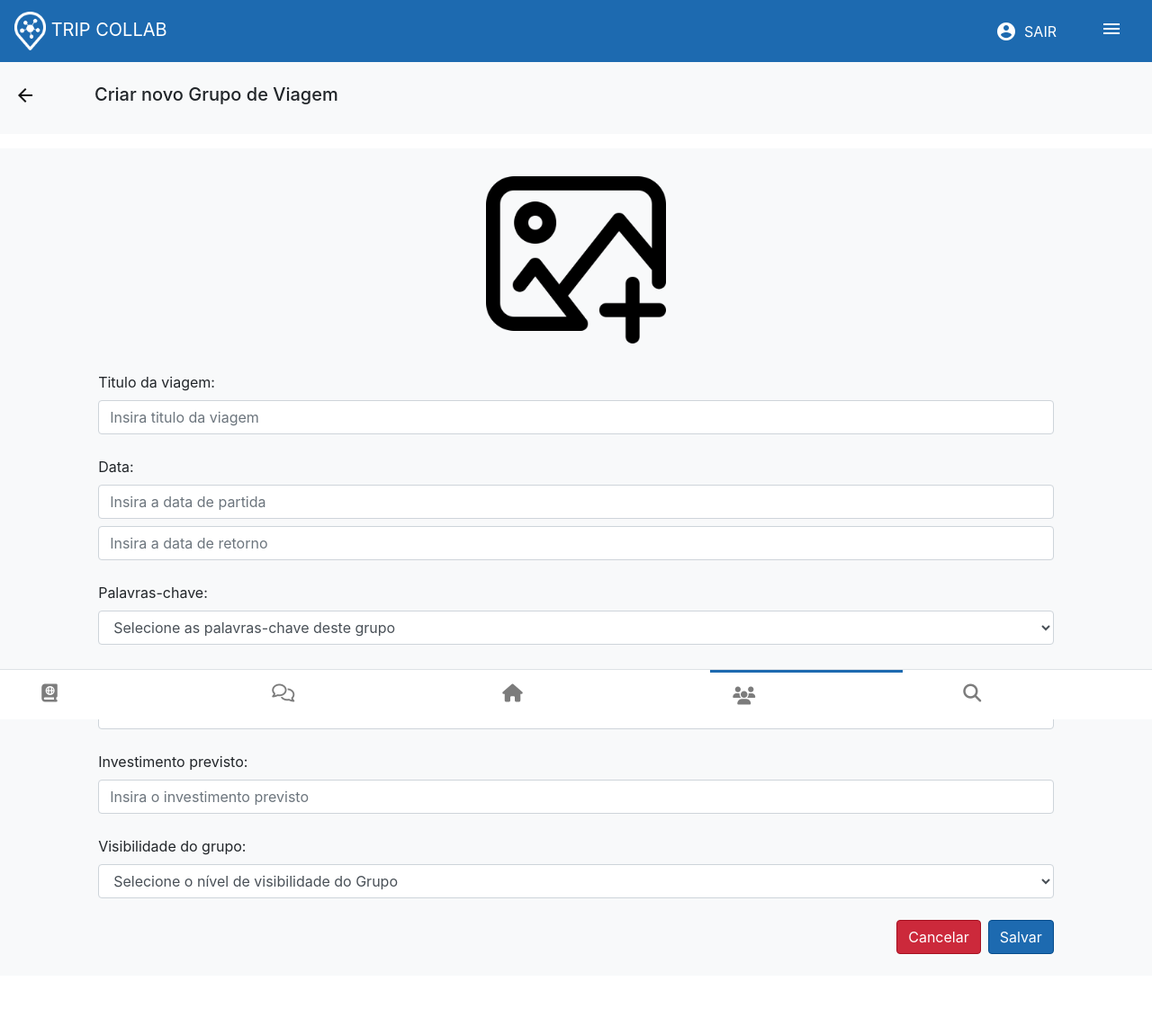
After one commit to aliinerocha/old_tripcollab, a PHP site: page /aba_criarGrupoDeViagem.html in a window 1280 px wide. The commit adds this page. Shown: the whole page at 90% size. Run offline with PHP 8.4, Linux system fonts and the light colour scheme; some libraries are stand-ins or nearby versions.

Commit message:
adicionando páginas relacionadas aos grupos de viagem

```diff
--- /dev/null
+++ b/aba_criarGrupoDeViagem.html
@@ -0,0 +1,113 @@
+<!DOCTYPE html>
+<html lang="pt-br">
+
+<head>
+    <meta charset="UTF-8">
+    <meta name="viewport" content="width=device-width, initial-scale=1.0">
+    <meta http-equiv="X-UA-Compatible" content="ie=edge">
+    <title>Novo Grupo de Viagem</title>
+    <link rel="icon" href="./img/icone_logo.png">
+    <!-- Bootstrap -->
+    <link rel="stylesheet" href="https://stackpath.bootstrapcdn.com/bootstrap/4.3.1/css/bootstrap.min.css"
+        integrity="sha384-ggOyR0iXCbMQv3Xipma34MD+dH/1fQ784/j6cY/iJTQUOhcWr7x9JvoRxT2MZw1T" crossorigin="anonymous">
+    <!-- Material icons -->
+    <link href="https://fonts.googleapis.com/icon?family=Material+Icons" rel="stylesheet">
+    <!-- Fontaweasome -->
+      <script src="https://kit.fontawesome.com/e369e6f381.js" crossorigin="anonymous"></script>
+    <!-- Bootstrap -->
+    <script defer src="https://code.jquery.com/jquery-3.3.1.slim.min.js"
+        integrity="sha384-q8i/X+965DzO0rT7abK41JStQIAqVgRVzpbzo5smXKp4YfRvH+8abtTE1Pi6jizo"
+        crossorigin="anonymous"></script>
+    <script defer src="https://cdnjs.cloudflare.com/ajax/libs/popper.js/1.14.7/umd/popper.min.js"
+        integrity="sha384-UO2eT0CpHqdSJQ6hJty5KVphtPhzWj9WO1clHTMGa3JDZwrnQq4sF86dIHNDz0W1"
+        crossorigin="anonymous"></script>
+    <script defer src="https://stackpath.bootstrapcdn.com/bootstrap/4.3.1/js/bootstrap.min.js"
+        integrity="sha384-JjSmVgyd0p3pXB1rRibZUAYoIIy6OrQ6VrjIEaFf/nJGzIxFDsf4x0xIM+B07jRM"
+        crossorigin="anonymous"></script>
+    <!-- meu css -->
+    <link rel="stylesheet" href="./css/styles.css">
+</head>
+<body>
+        <!-- NAV SUPERIOR -->
+        <nav class="navbar sticky-top">
+                <a class="navbar-brand" href="aba_home.html"><img src="./img/logo branco.png" alt="logo Trip Collab"> TRIP COLLAB</a>
+                <div class=" d-flex justify-content-end align-items-center">
+                    <a class="nav-link d-flex align-items-center" href="#"><i
+                            class="material-icons mr-2">account_circle</i><span class="mr-5">SAIR</span></a>
+                    <a class="btn iconeNav mr-3 p-0" href="aba_menu.html"><i class="material-icons">menu</i></a>
+                </div>
+        </nav>
+
+        <!-- NAV ABA-->
+        <div class="bg-light pt-4 pb-4 mb-3">
+            <div class="d-flex ml-3 align-items-center">
+                <a class="link" href="aba_comunidade.html"><i class="material-icons">arrow_back</i></a>
+                <div class="container">
+                    <h5>Criar novo Grupo de Viagem</h5>
+                </div>
+            </div>
+        </div>
+
+        <!-- CARD COM OS DETALHES DO GRUPO DE VIAGEM SELECIONADO -->
+        <main class="bg-light pt-4 pb-4">
+            <div class="row">
+                <form method="POST" class="col-10 offset-1">
+                        <img src="./img/add.png" class="d-block" style="width: 200px; height: 200px; margin-left: auto; margin-right: auto;" alt="...">
+                        <div class="form-group mt-4">
+                            <label for="tituloDaViagem">Titulo da viagem:</label>
+                            <input type="text" class="form-control" id="tituloDaViagem" placeholder="Insira titulo da viagem">
+                        </div>
+                        <div class="form-group mt-4">
+                            <label for="dataDaViagem">Data:</label>
+                            <input type="text" class="form-control mb-2" id="tituloDaViagem" placeholder="Insira a data de partida">
+                            <input type="text" class="form-control" id="tituloDaViagem" placeholder="Insira a data de retorno">
+                        </div>
+                        <div class="form-group mt-4">
+                            <label for="palavrasChave">Palavras-chave:</label>
+                            <select mutiple class="form-control" id="palavrasChave">
+                                <option disabled selected>Selecione as palavras-chave deste grupo</option>
+                                <option>Palavra 1</option>
+                                <option>Palavra 2</option>
+                                <option>Palavra 3</option>
+                                <option>Palavra 4</option>
+                                <option>Palavra 5</option>
+                            </select>
+                        </div>
+                        <div class="form-group mt-4">
+                            <label for="vincularComunidade">Vincular à comunidade:</label>
+                            <input type="text" class="form-control mb-2" id="vincularComunidade" placeholder="Insira o nome da comunidade">
+                        </div>
+                        <div class="form-group mt-4">
+                            <label for="investimentoPrevisto">Investimento previsto:</label>
+                            <input type="text" class="form-control mb-2" id="investimentoPrevisto" placeholder="Insira o investimento previsto">
+                        </div>
+                        <div class="form-group mt-4">
+                            <label for="visibilidadeDoGrupo">Visibilidade do grupo:</label>
+                            <select class="form-control" id="visibilidadeDoGrupo">
+                                <option disabled selected value="padrao">Selecione o nível de visibilidade do Grupo</option>
+                                <option value="publico">Público</option>
+                                <option value="amigos">Amigos</option>
+                                <option value="amigosDeAmigos">Amigos de amigos</option>
+                            </select>
+                        </div>
+                        <div class="d-flex justify-content-end mt-4">
+                        <a href="aba_comunidade.html" class="btn botao_atencao mr-2">Cancelar</a>
+                        <a href="aba_comunidade.html" class="btn botao">Salvar</a>
+                        </div>
+                </form>
+            </div>
+        </main>
+
+        <!-- NAV INFERIOR -->
+        <div class="nav-inferior nav fixed-bottom d-flex justify-content-around border-top">
+            <a href="./Linha do tempo e classificação/aba_linhadotempo.html" class="fas fa-atlas fa-lg col-2"></a>
+            <a href="#" class="far fa-comments fa-lg col-2"></a>
+            <a href="aba_perfil.html" class="fas fa-home fa-lg col-2"></a>
+            <a href="aba_comunidade.html" class="fas fa-users fa-lg col-2 ativo"></a>
+            <a href="#" class="fas fa-search fa-lg col-2"></a>
+        </div>
+
+</body>
+<html>
+
+</html>
--- a/css/styles.css
+++ b/css/styles.css
@@ -224,3 +224,69 @@ body {
   display: flex;
   flex-wrap: nowrap;
 }
+
+/* CSS aba_detalhesDeViagem */
+.titulo_campo {
+  font-weight: bold;
+}
+
+.link {
+  color: #121212;
+}
+
+.link:hover{
+  color: #121212;
+}
+
+/* CSS aba_criarGruposDeViagem */
+.botao {
+  background-color: #1d6ab0;
+  color: #ffffff;
+  border-color: #064c8c;
+}
+.botao:hover {
+  background-color: #1d6ab0;
+  color: #ffffff;
+  border-color: #064c8c;
+}
+
+.botao_atencao {
+  background-color: #CC293B;
+  color:#ffffff;
+  border-color: #A61121;
+}
+
+.botao_atencao:hover {
+  background-color: #CC293B;
+  color:#ffffff;
+  border-color: #A61121;
+}
+
+/* CSS DEFINIR STATUS */
+.overlay {
+  background-color: #ffffff;
+  height: 25vh;
+  width: 70vw;
+}
+
+.tamanhoBotao {
+  width: 300px;
+}
+
+.pai {
+  position: relative;
+  opacity: 0.3;
+}
+
+.filho {
+  position: absolute;
+  top: 350px;
+  left:15%;
+  width: 350px;
+  height: 250px;
+  border: solid 1px #121212;
+}
+
+.close:hover {
+  color: #121212;
+}
```
Also changed, not shown: aba_comunidade.html (+13 -4 lines), aba_definirStatus.html (added, +105 -0 lines), aba_detalhesDeViagem.html (added, +99 -0 lines), img/add.png (added).
